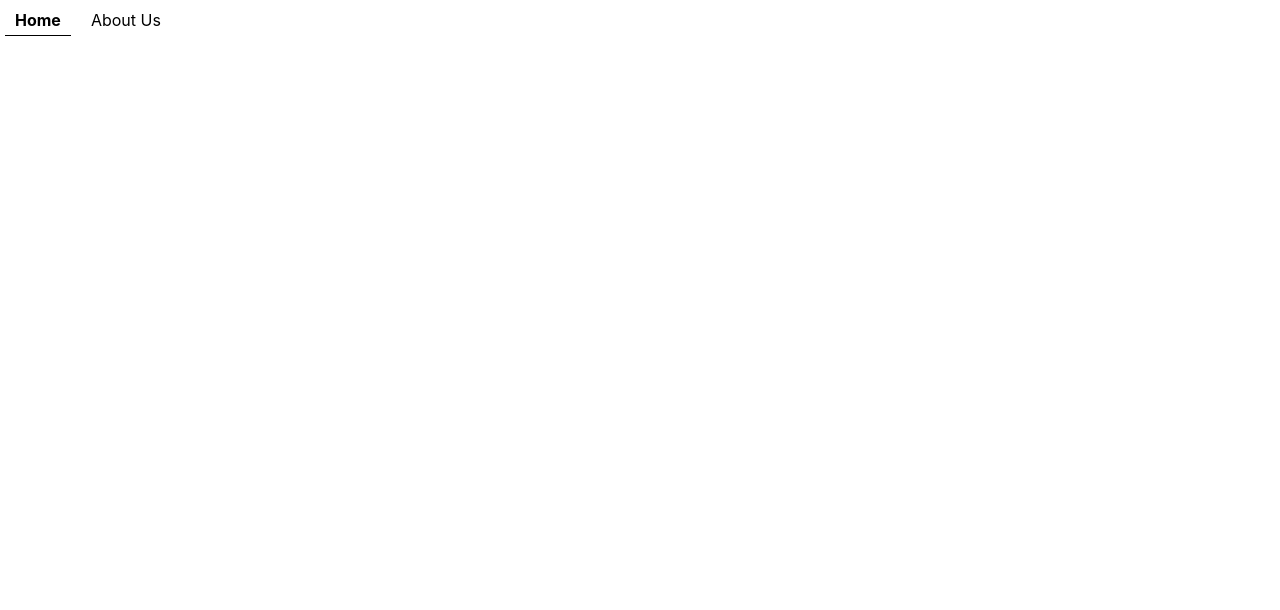
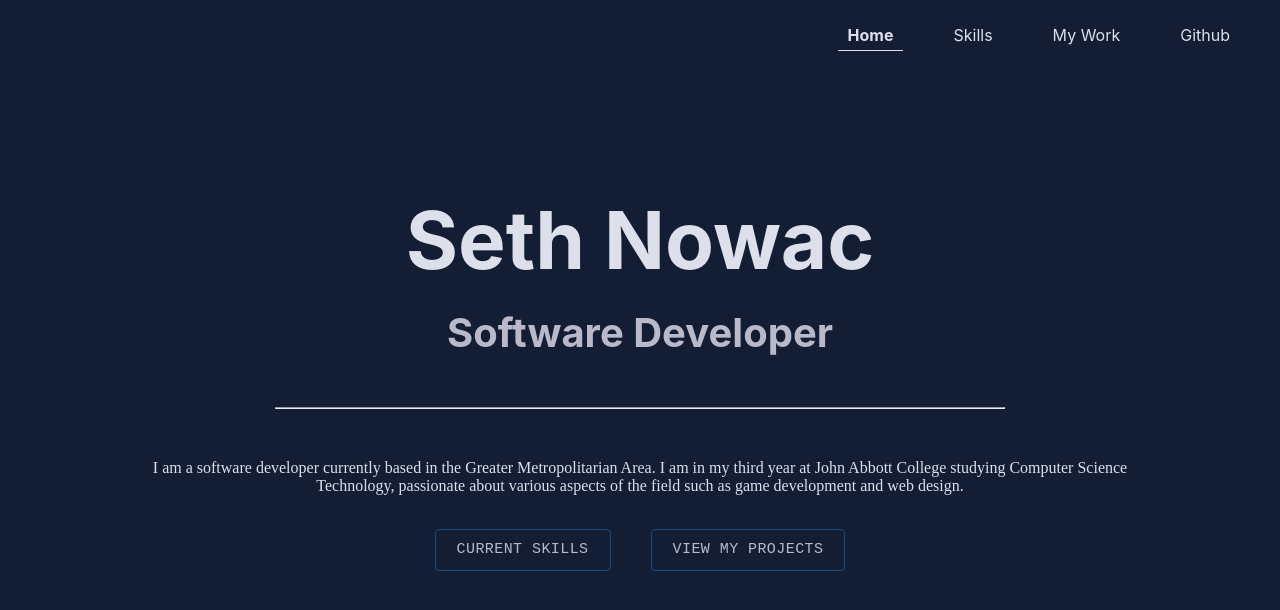
Before and after one commit to SethNowac/sethnowac.github.io, a React (Create React App) app in the folder portfolio-app/: page / in a window 1280 px wide. Shown: the top 610 px of the page. Built offline with nearby package versions, Linux system fonts and the light colour scheme.

Commit message:
Added navigation and improved header

```diff
--- a/portfolio-app/public/index.html
+++ b/portfolio-app/public/index.html
@@ -24,9 +24,9 @@
       work correctly both with client-side routing and a non-root public URL.
       Learn how to configure a non-root public URL by running `npm run build`.
     -->
-    <title>React App</title>
+    <title>Seth Nowac - Portfolio</title>
   </head>
-  <body>
+  <body style="background-color: #131e34;">
     <noscript>You need to enable JavaScript to run this app.</noscript>
     <div id="root"></div>
     <!--
--- a/portfolio-app/src/components/App.js
+++ b/portfolio-app/src/components/App.js
@@ -7,11 +7,12 @@ import {Route, Routes} from "react-router-dom";
 
 function App() {
   return (
-    <div style={{ backgroundColor: 'white' }}>
+    <div>
         <Routes>
           <Route path='/' element={<MainLayout/>}>
             <Route index element={<Home/>}/>
-            <Route path='/about-us' element={<Home />} />
+            <Route path='/skills' element={<skills />} />
+            <Route path='/projects' element={<what />} />
             <Route path='*' element={<p>Invalid URL</p>}/>
           </Route>
         </Routes>
--- a/portfolio-app/src/components/Header.js
+++ b/portfolio-app/src/components/Header.js
@@ -5,10 +5,16 @@ import Button from '@mui/material/Button';
 
 export default function Header() {
     return (
-        <header style={{ display: "flex", justifyContent: "space-between" }}>
-            <div className="navigation">
-                <NavButton to="/" label="Home" />
-                <NavButton to="/about-us" label="About Us" />
+        <header style={{
+            display: "flex",
+            justifyContent: "end",
+         }}>
+            <div style={{marginLeft: "20px",
+            marginRight: "20px"}}>
+                <NavButton to="/" label="Home" styled={false} />
+                <NavButton to="/skills" label="Skills" styled={false}/>
+                <NavButton to="/projects" label="My Work" styled={false} />
+                <NavButton to="https://github.com/SethNowac" label="Github" styled={false} />
             </div>
         </header>
     )
--- a/portfolio-app/src/components/NavButton.js
+++ b/portfolio-app/src/components/NavButton.js
@@ -1,6 +1,6 @@
 import { NavLink, useResolvedPath, useMatch } from "react-router-dom";
 import Button from "@mui/material/Button";
-//import "../style.css";
+import { useEffect, useState } from "react";
 
 /**
  * A button for navigation, wrapped in a NavLink component from react-router-dom.
@@ -12,11 +12,12 @@ import Button from "@mui/material/Button";
 function NavButton(props) {
     let resolved = useResolvedPath(props.to);
     let match = useMatch({ path: resolved.pathname, end: true });
+    const [mouseOverButton, setMouseOverbutton] = useState(false);
 
     const primaryButtonStyle = {
-        color: "black",
+        color: "#dddfea",
         padding: "5px 10px",
-        margin: "5px",
+        margin: "20px",
         cursor: "pointer",
         transitionProperty: "border, font-weight",
         transitionDuration: "0.1s",
@@ -33,9 +34,9 @@ function NavButton(props) {
     };
 
     const activePrimaryButtonStyle = {
-        color: "black",
+        color: "#dddfea",
         padding: "5px 10px",
-        margin: "5px",
+        margin: "20px",
         cursor: "pointer",
         transitionProperty: "border, font-weight",
         transitionDuration: "0.1s",
@@ -48,17 +49,42 @@ function NavButton(props) {
         fontWeight: "bold",
         borderBottomWidth: "1px",
         borderBottomStyle: "solid",
-        borderBottomColor: "black"
+        borderBottomColor: "#dddfea"
     };
 
 
 
     return (
         <NavLink to={props.to}>
-            <p1
-                className="buttonStyle"
-                style={match ? activePrimaryButtonStyle : primaryButtonStyle}
-            >{props.label}</p1>
+            {
+                props.styled ?
+                <Button
+                    variant="outlined"
+                    color="primary"
+                    size="large"
+                    style={mouseOverButton ?
+                        {
+                            fontFamily: "monospace",
+                            color: "#dddfea",
+                            marginLeft: "20px",
+                            marginRight: "20px",
+                            fontWeight: "bold",
+                        } :
+                        {
+                            fontFamily: "monospace",
+                            color: "#b9b9c9",
+                            marginLeft: "20px",
+                            marginRight: "20px",
+                            fontWeight: "normal",
+                        }}
+                    onMouseEnter={() => setMouseOverbutton(true)}
+                    onMouseLeave={() => setMouseOverbutton(false)}
+                >{props.label}</Button>
+                :
+                <p1
+                    style={match ? activePrimaryButtonStyle : primaryButtonStyle}
+                >{props.label}</p1>
+            }
         </NavLink>
 
 
--- a/portfolio-app/src/index.css
+++ b/portfolio-app/src/index.css
@@ -7,6 +7,8 @@ body {
   -moz-osx-font-smoothing: grayscale;
 }
 
+
+
 code {
   font-family: source-code-pro, Menlo, Monaco, Consolas, 'Courier New',
     monospace;
--- a/portfolio-app/src/pages/Home.js
+++ b/portfolio-app/src/pages/Home.js
@@ -1,3 +1,50 @@
+import NavButton from "../components/NavButton";
+
 export default function Home() {
+    return(
+        <div style={{
+            textAlign: "center",
+            margin: "120px"
+        }}>
+            <h1 style={{
+                color: "#dddfea",
+                fontSize: "80px",
+                fontWeight: "bold",
+                marginBottom: "0px",
+            }}>Seth Nowac</h1>
+            <h3 style={{
+                color: "#b9b9c9",
+                fontSize: "40px",
+                fontWeight: "bold",
+                marginTop: "20px",
+                marginBottom: "0"
 
+            }}>Software Developer</h3>
+            <hr style={{
+                maxWidth: "70%",
+                marginTop: "50px",
+                marginBottom: "50px",
+            }}/>
+            <div style={{
+                color: "#dddfea",
+                fontWeight: "normal",
+                fontFamily: "serif"
+            }}>
+                <p>I am a software developer currently based in the Greater Metropolitarian Area.
+                I am in my third year at John Abbott College studying Computer Science Technology, passionate about
+                various aspects of the field such as game development and web design.
+                </p>
+                <br/>
+
+            </div>
+            <div style={{
+                display: "flex",
+                justifyContent: "center",
+                marginBottom: "40px"
+            }}>
+                <NavButton to="/skills" label="Current Skills" styled={true}/>
+                <NavButton to="/projects" label="View my Projects" styled={true}/>
+            </div>
+        </div>
+    )
 }
```
